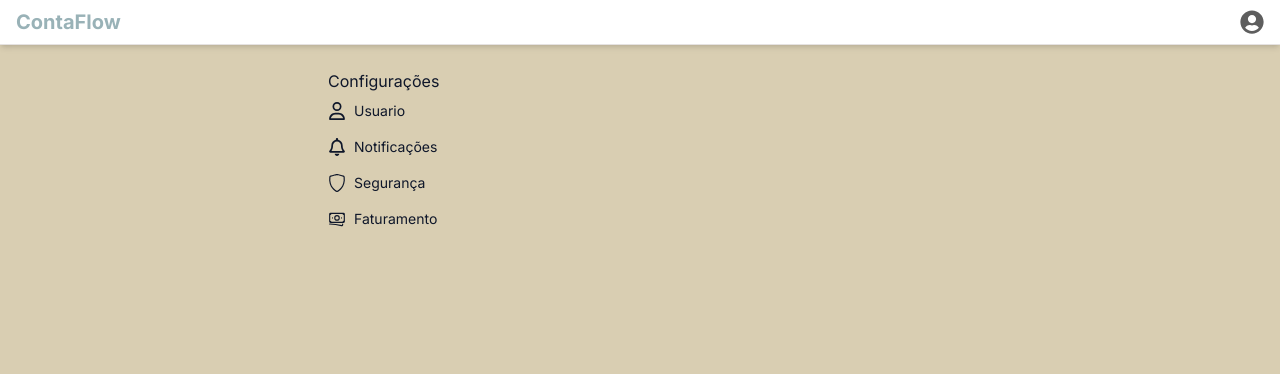
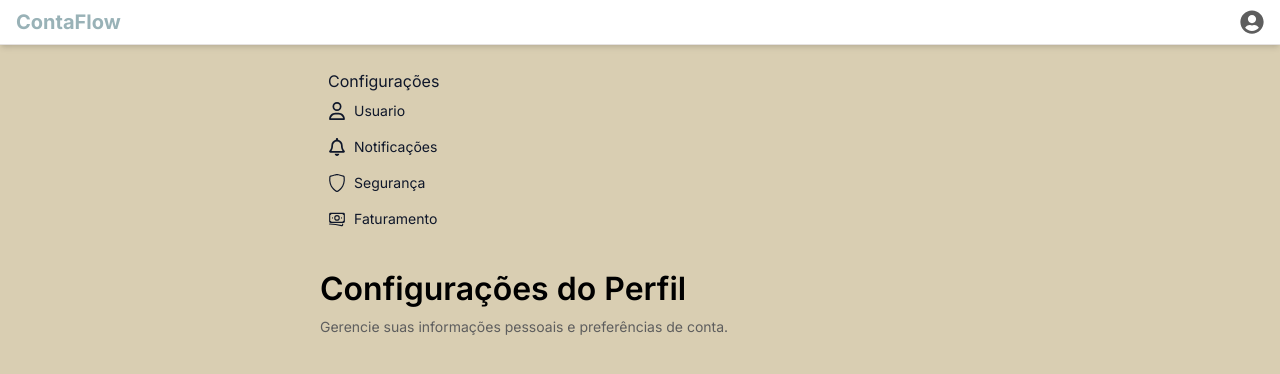
Before and after one commit to AdrianoATBS/conta-flow, a Next.js app: page /configuracoes in a window 1280 px wide. Shown: the top 374 px of the page. Built offline with nearby package versions, Linux system fonts and the light colour scheme.

Commit message:
feat(configuracoes): adiciona titulo generico na página de configurações

```diff
--- a/src/features/painel/configuracoesPage/ConfiguracaoPage.tsx
+++ b/src/features/painel/configuracoesPage/ConfiguracaoPage.tsx
@@ -1,3 +1,4 @@
+import TituloGenerico from "../components/TituloGenerico";
 import HeaderConfiguracoes from "./components/HeaderConfiguracoes";
 import SecaoConfiguracoes from "./components/NavConfiguracoes";
 export default function ConfiguracaoPage() {
@@ -7,6 +8,8 @@ export default function ConfiguracaoPage() {
             <div className="w-full max-w-2xl mx-auto pt-6 px-4
             flex flex-col gap-2 h-full">
                 <SecaoConfiguracoes />
+                <TituloGenerico titulo="Configurações do Perfil"
+                texto="Gerencie suas informações pessoais e preferências de conta."/>
             </div>
         </div>
     )
```
